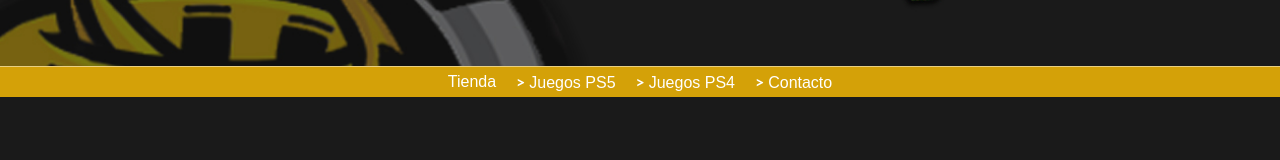
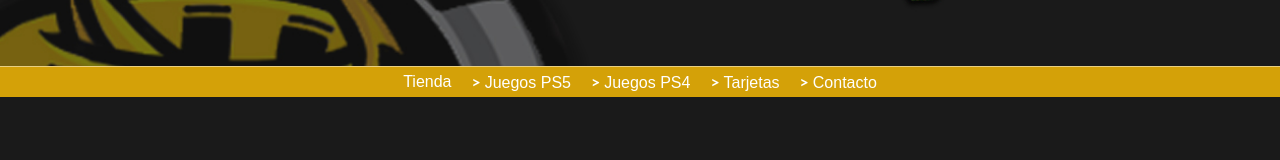
Before and after one commit to AlanSuarez98/cobragames, a React (Create React App) app: page / in a window 1280 px wide. Shown: the part 443-603 px from the top of the page. Built offline with nearby package versions, Linux system fonts and the light colour scheme; no server answers; a web font is replaced by a local one.

Commit message:
Update Nav.js

```diff
--- a/src/components/home/componentsHome/navHome/NavHome.js
+++ b/src/components/home/componentsHome/navHome/NavHome.js
@@ -10,11 +10,9 @@ const NavHome = () => {
   const handleGamesPS5 = () => {
     navigate("/consola/PS5");
   };
-  /*
-  const handleTarget = () => {
+  const handleCard = () => {
     navigate("/tarjetas");
   };
-  */
   const handleShop = () => {
     navigate("/catálogo");
   };
@@ -30,6 +28,9 @@ const NavHome = () => {
       <button onClick={handleGamesPS4}>
         <span>{">  "}</span> Juegos PS4
       </button>
+      <button onClick={handleCard}>
+        <span>{">  "}</span> Tarjetas
+      </button>
       <button onClick={handleContact}>
         <span>{">  "}</span> Contacto
       </button>
--- a/src/components/nav/Nav.js
+++ b/src/components/nav/Nav.js
@@ -53,11 +53,9 @@ const Nav = ({ onSearch, showSearchInput, showTitle }) => {
   const handleGamesPS5 = () => {
     navigate("/consola/PS5");
   };
-  /*
-  const handleTarget = () => {
+  const handleCard = () => {
     navigate("/tarjetas");
   };
-  */
   const handleShop = () => {
     navigate("/catálogo");
   };
@@ -108,6 +106,9 @@ const Nav = ({ onSearch, showSearchInput, showTitle }) => {
         <button onClick={handleGamesPS4}>
           <span>{">  "}</span> Juegos PS4
         </button>
+        <button onClick={handleCard}>
+          <span>{">  "}</span> Tarjetas
+        </button>
         <button onClick={handleContact}>
           <span>{">  "}</span> Contacto
         </button>
```
